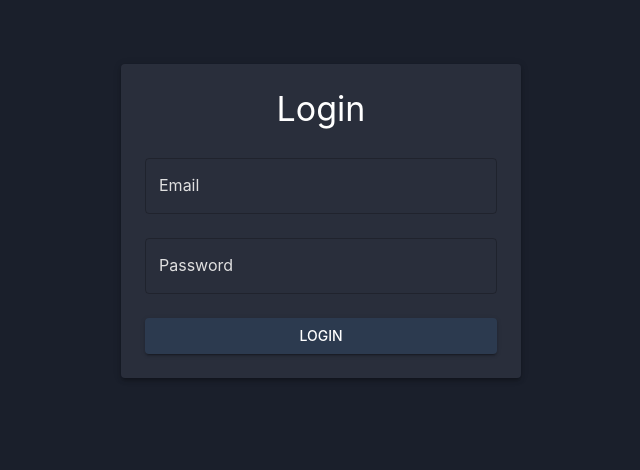
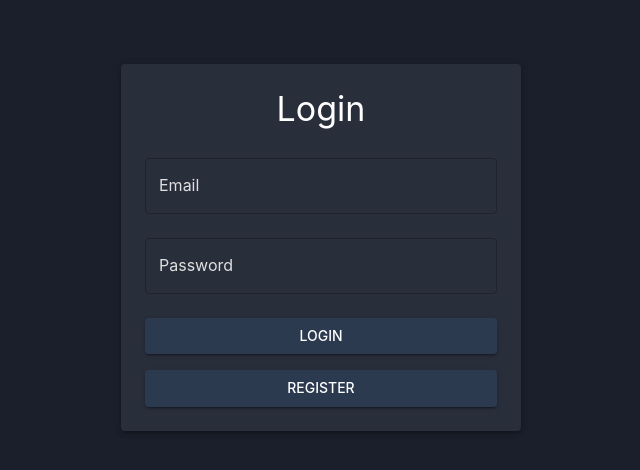
Before and after one commit to bfrpaulondev/wiki-frontend, a React (Vite) app: page /login in a window 1280 px wide. Shown: the top 470 px of the page, without its empty margins (319-959 px from the left). Built offline with nearby package versions, Linux system fonts and the light colour scheme.

Commit message:
Update Login.jsx

```diff
--- a/src/pages/Login.jsx
+++ b/src/pages/Login.jsx
@@ -1,18 +1,17 @@
-import React, { useState } from 'react';
+import { useState } from 'react';
 import { useForm } from 'react-hook-form';
 import { useDispatch } from 'react-redux';
 import { loginUser } from '../features/auth/authApi';
 import { loginSuccess } from '../features/auth/authSlice';
-// Removemos o uso do navigate ou comentamos a chamada de navegação automática
-// import { useNavigate } from 'react-router-dom';
-import { TextField, Button, Box, Typography, CircularProgress, Paper } from '@mui/material';
+import { TextField, Button, Typography, CircularProgress, Paper } from '@mui/material';
 import { toast } from 'react-toastify';
+import { useNavigate } from 'react-router-dom';
 
 const Login = () => {
   const { register, handleSubmit, formState: { errors } } = useForm();
   const [loading, setLoading] = useState(false);
   const dispatch = useDispatch();
-  // const navigate = useNavigate();
+  const navigate = useNavigate();
 
   const onSubmit = async (data) => {
     setLoading(true);
@@ -22,8 +21,7 @@ const Login = () => {
       if (response && response.token) {
         dispatch(loginSuccess(response));
         toast.success('Login successful!');
-        // Navegação removida para evitar redirecionamento automático
-        // navigate('/');
+        navigate('/');
       } else {
         toast.error('Login failed: Invalid response');
       }
@@ -68,6 +66,17 @@ const Login = () => {
         >
           {loading ? <CircularProgress size={24} color="inherit" /> : 'Login'}
         </Button>
+        <Button
+          fullWidth sx={{ mt: 2 }}
+          disabled={loading}
+          variant="contained"
+          color="primary"
+          onClick={() => navigate('/register')}
+
+        >
+          {loading ? <CircularProgress size={24} color="inherit" /> : 'Register'}
+
+        </Button>
       </form>
     </Paper>
   );
```
